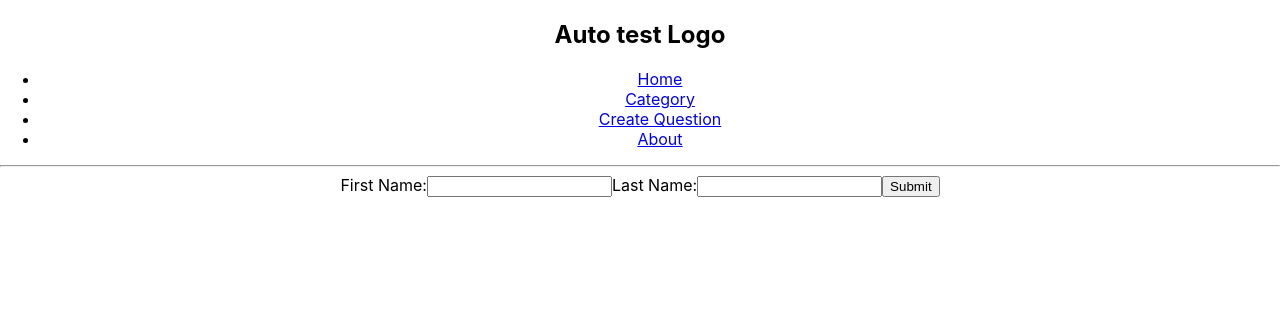
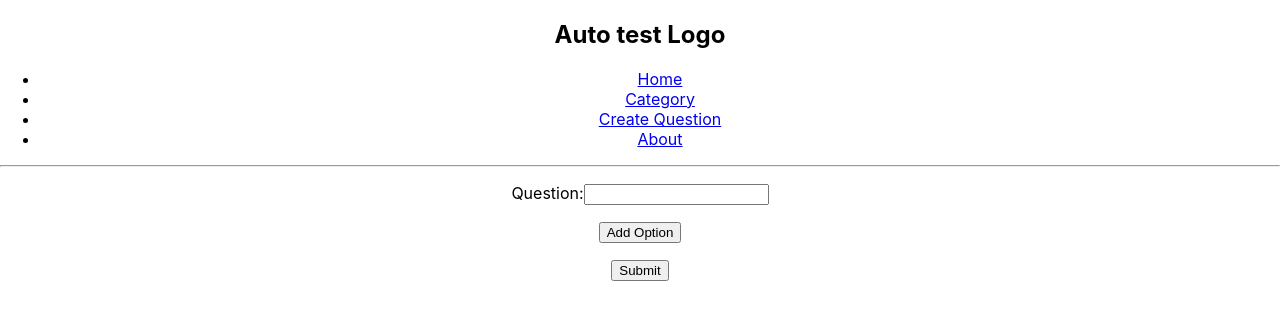
Before and after one commit to HunterJS-bit/react-quiz-app, a React (Create React App) app in the folder client/: page /create in a window 1280 px wide. Shown: the top 320 px of the page. Built offline with nearby package versions, Linux system fonts and the light colour scheme.

Commit message:
updated form for adding questions, update question model

```diff
--- a/client/src/components/CreateQuestion.js
+++ b/client/src/components/CreateQuestion.js
@@ -3,30 +3,65 @@ import { axiosInstance } from "../util/axios";
 
 const CreateQuestion = () => {
 
-  const [firstName, setFirstName] = useState("");
-  const [lastName, setLastName] = useState("");
+  const [question, setFirstName] = useState("");
+  const [options, setOptions] = useState([]);
+
+  const addOption = (e) => {
+    e.preventDefault();
+    console.log('add option');
+    setOptions(options.concat([{ name: ''}]));
+  };
+
+  const removeOption = (e, index) => {
+    console.log('remove option');
+    e.preventDefault();
+    const newArr = options.filter((e, elementIndex) => { return elementIndex !== index;});
+    setOptions(newArr);
+  };
+
+  const setOption = (evt, index) => {
+    console.log('about to set option');
+    const newShareholders = options.map((option, sidx) => {
+      if (index !== sidx) return option;
+      return { ...option, name: evt.target.value };
+    });
+    setOptions(newShareholders);
+  };
 
   const submitForm = async (e) => {
     console.log('submit form');
     e.preventDefault();
     const questionObj = {
-      name: firstName,
-      lastName: lastName,
-    }
+      question: question,
+      options: options
+    };
+
     const data = await axiosInstance.post('/question', questionObj);
     console.log('evo ga response ');
     console.log(data);
   };
 
   return( <form onSubmit={submitForm}>
-    <label>
-      First Name:
-      <input type="text" value={firstName} onChange={e => setFirstName(e.target.value)} />
-    </label>
-    <label>
-      Last Name:
-      <input type="text"  value={lastName} onChange={e => setLastName(e.target.value)} />
-    </label>
+    <p>
+      <label>
+        Question:
+        <input type="text" value={question} onChange={e => setFirstName(e.target.value)} />
+      </label>
+    </p>
+    {
+      options.map((e, index) => {
+        return <div key={index}>
+          <label>
+            Option {index + 1}:
+            <input type="text" value={e.name} onChange={(e) => setOption(e, index)} />
+          </label>
+          <button onClick={(e) => removeOption(e, index)}>-</button>
+        </div>;
+      })
+    }
+    <p>
+      <button onClick={addOption}>Add Option</button>
+    </p>
     <input type="submit" value="Submit" />
   </form>)
 };
```
Also changed, not shown: 2 other files (tests, documents, lock files or other folders).
